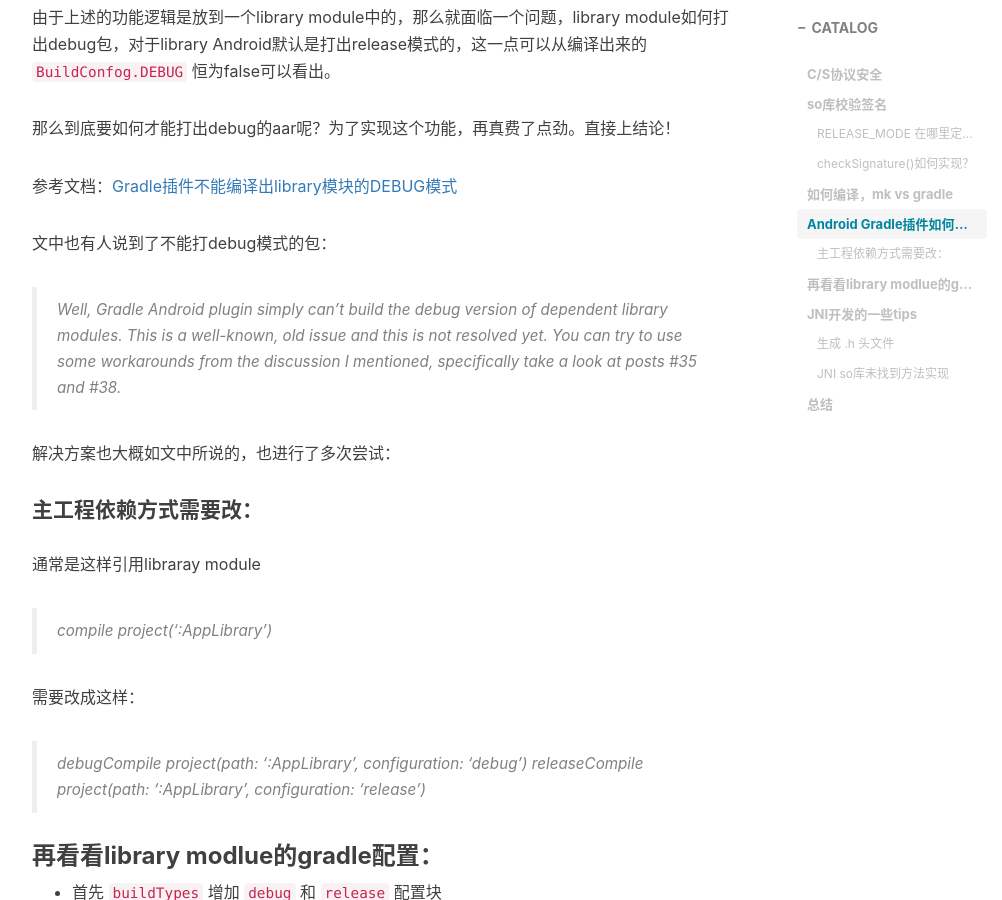
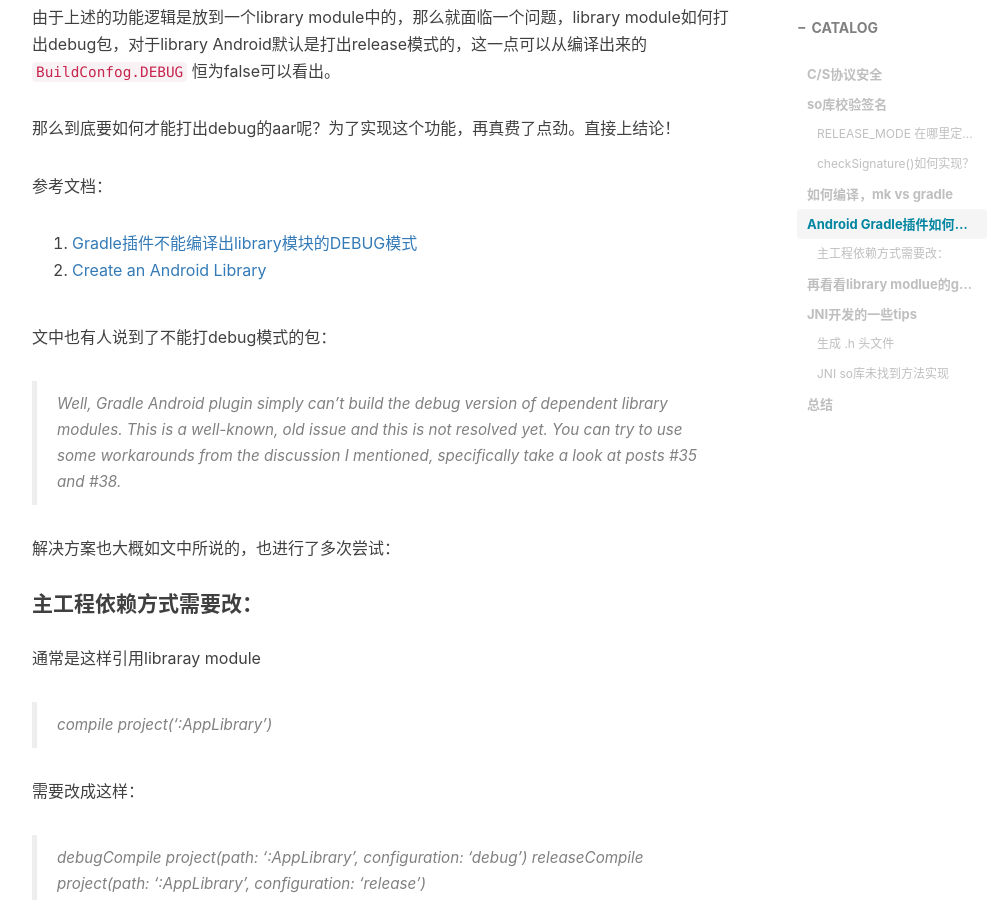
Before and after one commit to leehong2005/leehong2005.github.io, a Jekyll site: the page built from _posts/2016-08-08-android-so-signature-check.md, in a window 1280 px wide and 900 px high, scrolled down 7886 px. Shown: the whole window, without its empty margins (233-1235 px from the left). Built offline with Jekyll 4.4.1, drawn with Linux system fonts in a browser that asks for light colours; comment, search, counter and statistics services are not loaded.

Commit message:
更新Library工程编译的参考链接

```diff
--- a/_posts/2016-08-08-android-so-signature-check.md
+++ b/_posts/2016-08-08-android-so-signature-check.md
@@ -353,7 +353,10 @@ __为什么需要debug模式的library呢？因为我是想主工程打debug模
 
 那么到底要如何才能打出debug的aar呢？为了实现这个功能，再真费了点劲。直接上结论！
 
-参考文档：[Gradle插件不能编译出library模块的DEBUG模式](http://stackoverflow.com/questions/28081846/use-different-build-types-of-library-module-in-android-app-module-in-android-stu)
+参考文档：
+
+1. [Gradle插件不能编译出library模块的DEBUG模式](http://stackoverflow.com/questions/28081846/use-different-build-types-of-library-module-in-android-app-module-in-android-stu)
+2. [Create an Android Library](https://developer.android.com/studio/projects/android-library.html#CreateLibrary)
 
 文中也有人说到了不能打debug模式的包：
 > Well, Gradle Android plugin simply can't build the debug version of dependent library modules. This is a well-known, old issue and this is not resolved yet.
```
